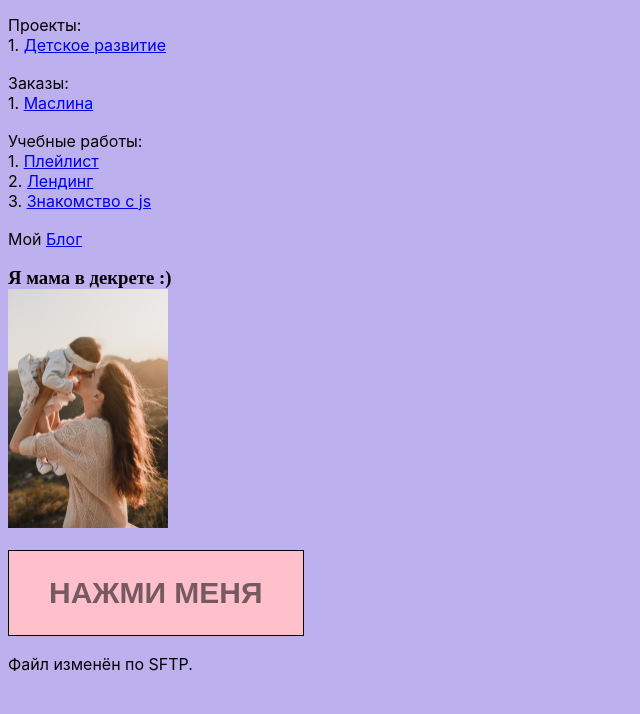
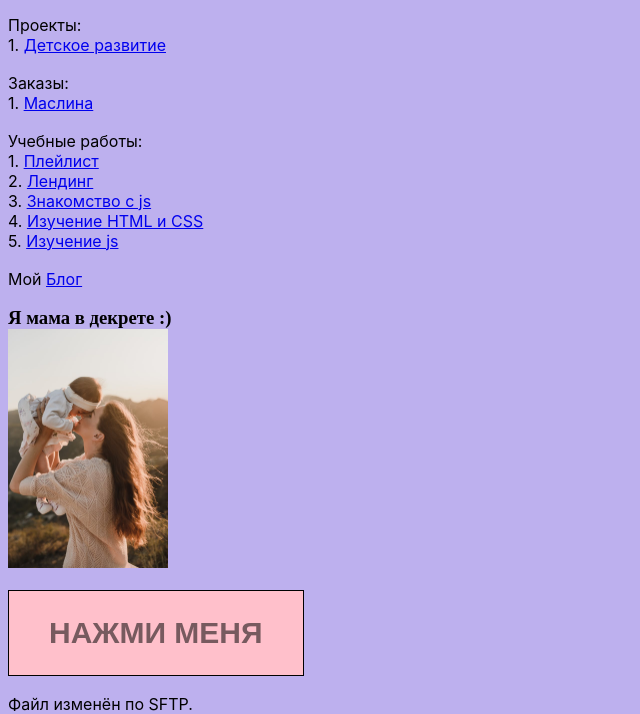
Before and after one commit to sunny-willow/first_website, a plain HTML site: page index.html in a window 1280 px wide. Shown: the part 199-913 px from the top of the page, without its empty margins (0-640 px from the left). Before the commit the page ends 873 px from the top, so only its background shows below. Drawn offline with Linux system fonts and the light colour scheme.

Commit message:
Добавила два новых проекта

```diff
--- a/index.html
+++ b/index.html
@@ -54,6 +54,10 @@
       2. <a href="landing/landing.html" target="_blank">Лендинг</a>
       <br>
       3. <a href="new-js/new-js.html" target="_blank">Знакомство с js</a>
+      <br>
+      4. <a href="../learning_html-css/demo-2.html" target="_blank">Изучение HTML и CSS</a>
+      <br>
+      5. <a href="../learning_js/demo-1.html" target="_blank">Изучение js</a>
     </p>
     <br>
     <p>
```
